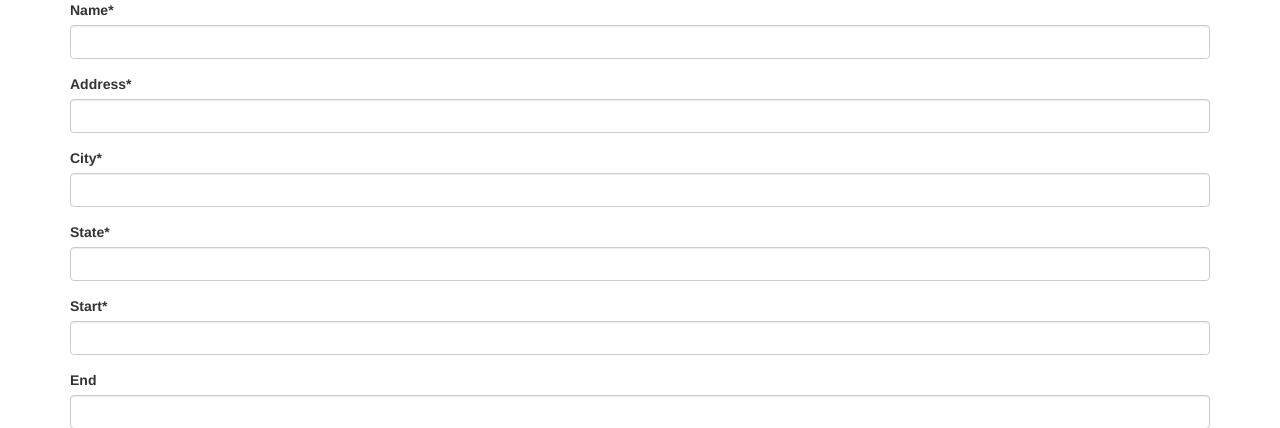
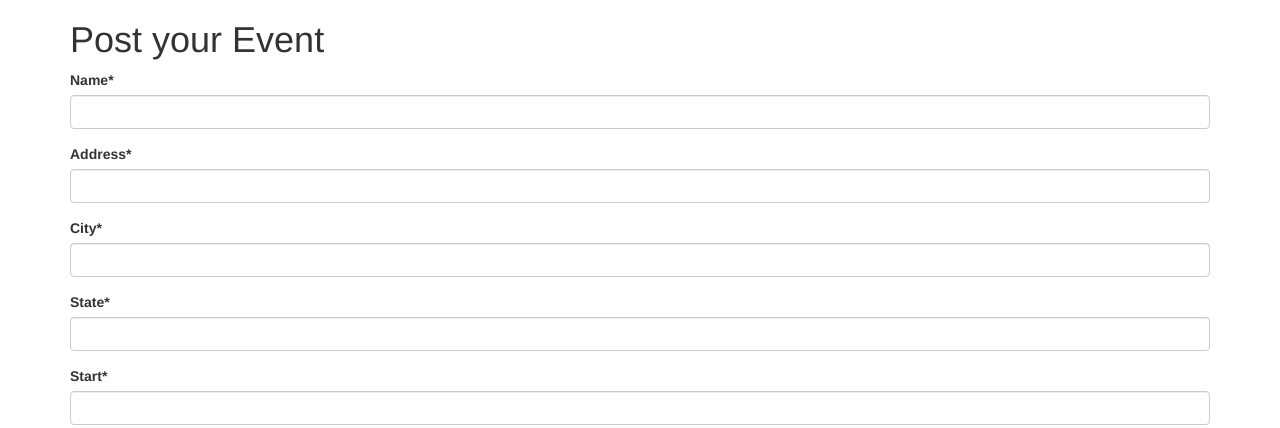
Before and after one commit to mmauricio11235/Event-Scape, a Django app: page /event/new in a window 1280 px wide. Shown: the top 428 px of the page. Run offline with Django 3.2, Linux system fonts and the light colour scheme; parts of the project's set-up code (start-up, migrations or seed data) failed here and were passed over; some libraries are stand-ins or nearby versions.

Commit message:
event new header

```diff
--- a/EventScape/website/templates/event-new.html
+++ b/EventScape/website/templates/event-new.html
@@ -2,6 +2,7 @@
 {% load crispy_forms_tags %}
 
 {% block content %}
+<h1>Post your Event</h1>
 <form action="" method="post">
     {% crispy form %}
 </form>
```
